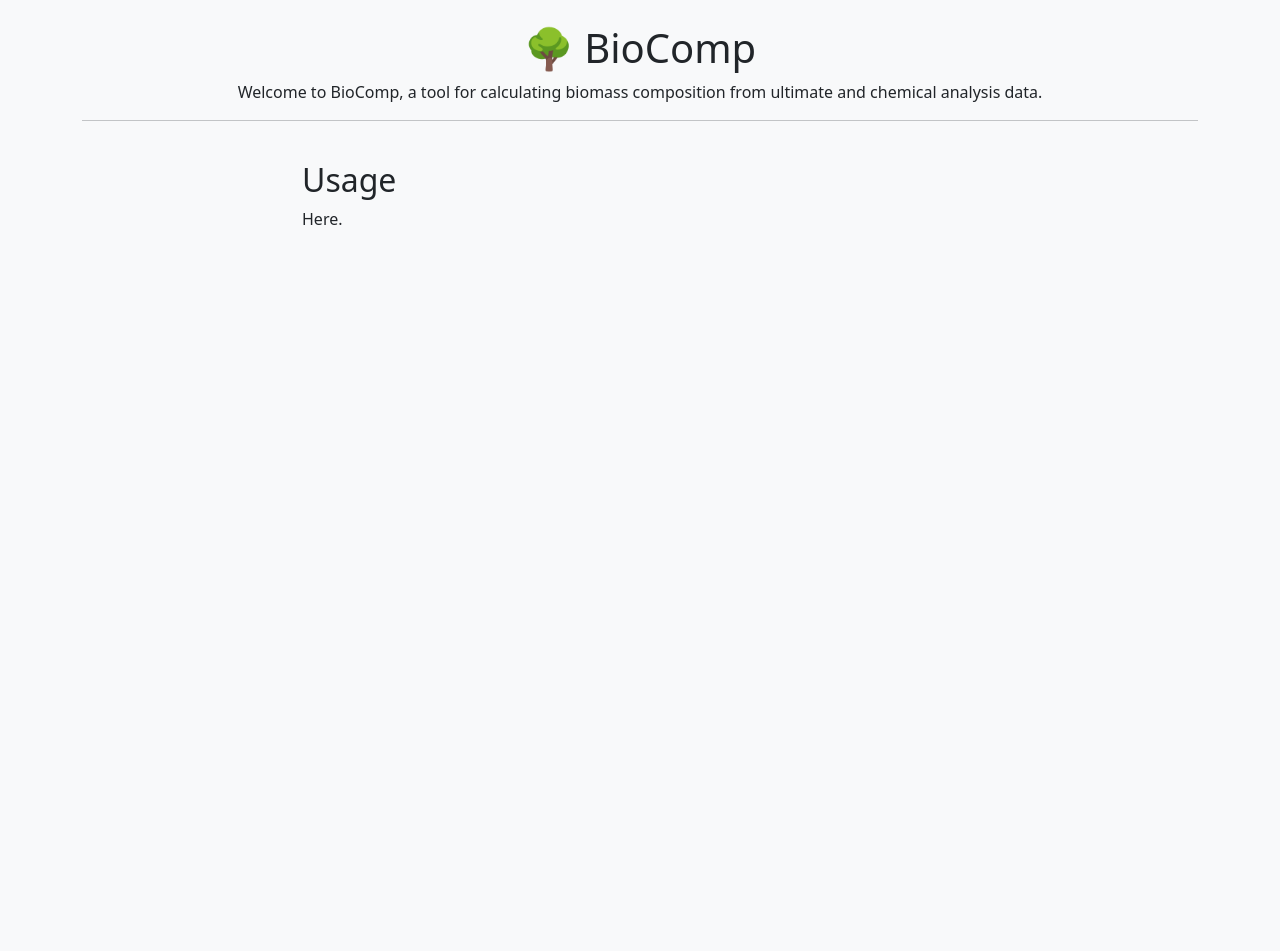
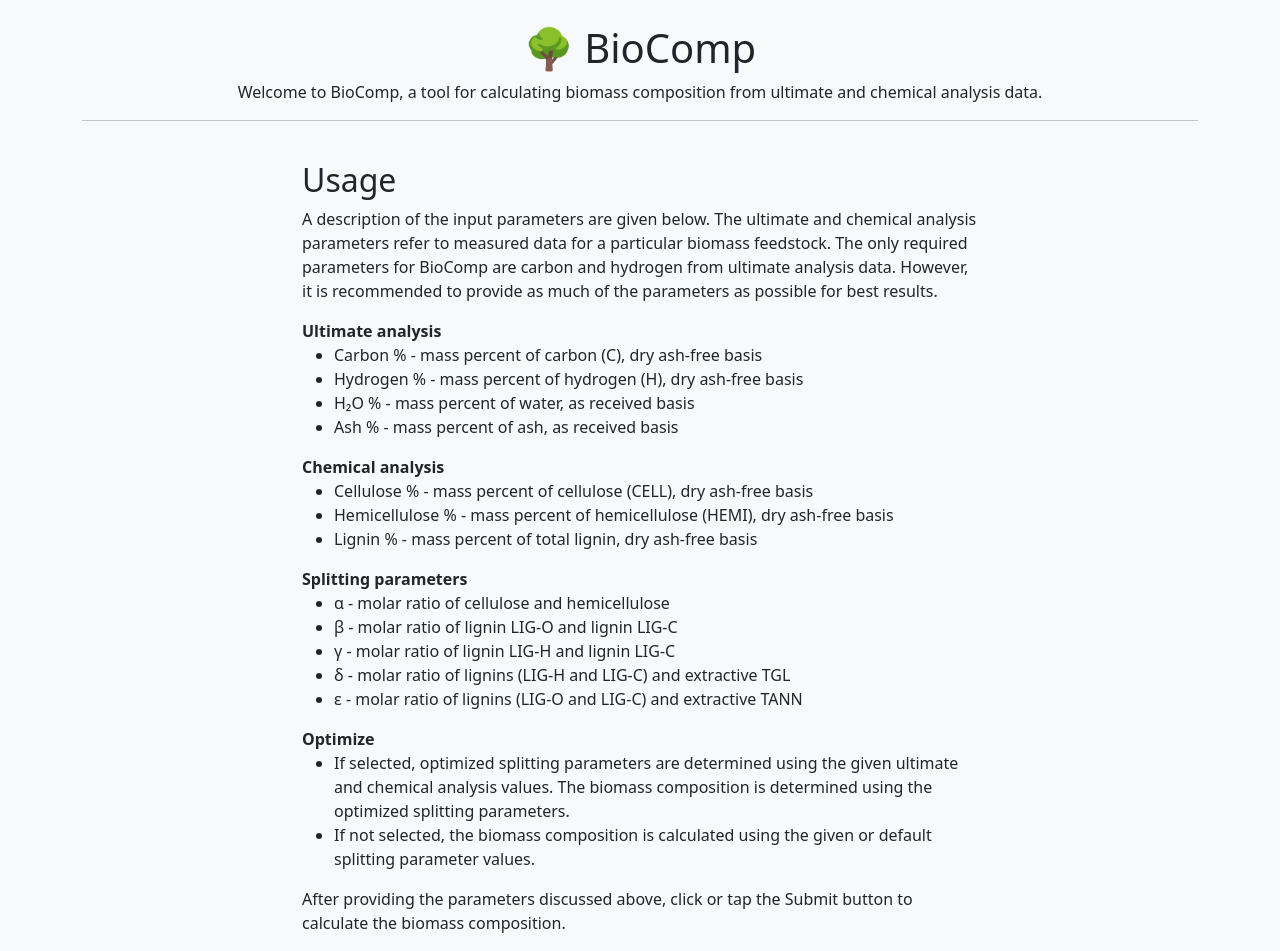
Before and after one commit to wigging/biocomp, a Flask app: page /usage in a window 1280 px wide. Before the commit the page ends 225 px from the top, so only its background shows below. Run offline with Flask 2, Linux system fonts and the light colour scheme.

Commit message:
Update the Usage page

```diff
--- a/static/style.css
+++ b/static/style.css
@@ -5,3 +5,15 @@ body {
 a {
     text-decoration: none;
 }
+
+a:hover {
+    color: #4407E6;
+    background: #EEEEEE;
+    text-decoration: none;
+}
+
+.bk-root {
+    /* margins for bokeh plot figure */
+    margin-top: 2rem;
+    margin-bottom: 2rem;
+}
--- a/templates/about.html
+++ b/templates/about.html
@@ -24,11 +24,9 @@
             <div class="col">
                 <h2>About</h2>
 
-                <p>BioComp is a web tool for estimating biomass composition using ultimate and chemical analysis data. Calculations are based on the biomass characterization method discussed in the Debiagi, Ranzi, et al. papers listed below.</p>
+                <p>BioComp is a web tool for estimating biomass composition using ultimate and chemical analysis data. Calculations are based on the biomass characterization method discussed in the Debiagi, Ranzi, et al. papers listed below. Also, see the <a href="https://chemics.readthedocs.io/en/latest/biomass_composition.html">documentation</a> for the Chemics biocomp() function for implementation details of the characterization procedure. Lastly, see the <a href="https://github.com/wigging/biocomp">GitHub</a> repository for the BioComp source code.</p>
 
-                <h2>Contact</h2>
-
-                <p>Here.</p>
+                <p>The BioComp source code is available on <a href="https://github.com/wigging/biocomp">GitHub</a>. Submit a Pull Request if you would like to contribute to the project. Questions and other comments can be submitted on the GitHub <a href="https://github.com/wigging/pythonic/issues">Issues</a> page. You can also contact Gavin Wiggins via <a href="mailto:wiggingATmeDOTcom" onclick="this.href=this.href.replace(/AT/,'&#64;').replace(/DOT/,'&#46;')">Email</a> or <a href="https://twitter.com/wigging">Twitter</a>.</p>
 
                 <h2>References</h2>
 
--- a/templates/usage.html
+++ b/templates/usage.html
@@ -24,7 +24,40 @@
             <div class="col">
                 <h2>Usage</h2>
 
-                <p>Here.</p>
+                <p>A description of the input parameters are given below. The ultimate and chemical analysis parameters refer to measured data for a particular biomass feedstock. The only required parameters for BioComp are carbon and hydrogen from ultimate analysis data. However, it is recommended to provide as much of the parameters as possible for best results.</p>
+
+                <strong>Ultimate analysis</strong>
+                <ul>
+                    <li>Carbon % - mass percent of carbon (C), dry ash-free basis </li>
+                    <li>Hydrogen % - mass percent of hydrogen (H), dry ash-free basis</li>
+                    <li>H₂O % - mass percent of water, as received basis</li>
+                    <li>Ash % - mass percent of ash, as received basis</li>
+                </ul>
+
+                <strong>Chemical analysis</strong>
+                <ul>
+                    <li>Cellulose % - mass percent of cellulose (CELL), dry ash-free basis</li>
+                    <li>Hemicellulose % - mass percent of hemicellulose (HEMI), dry ash-free basis</li>
+                    <li>Lignin % - mass percent of total lignin, dry ash-free basis</li>
+                </ul>
+
+                <strong>Splitting parameters</strong>
+                <ul>
+                    <li>α - molar ratio of cellulose and hemicellulose</li>
+                    <li>β - molar ratio of lignin LIG-O and lignin LIG-C </li>
+                    <li>γ - molar ratio of lignin LIG-H and lignin LIG-C</li>
+                    <li>δ - molar ratio of lignins (LIG-H and LIG-C) and extractive TGL</li>
+                    <li>ε - molar ratio of lignins (LIG-O and LIG-C) and extractive TANN</li>
+                </ul>
+
+                <strong>Optimize</strong>
+                <ul>
+                    <li>If selected, optimized splitting parameters are determined using the given ultimate and chemical analysis values. The biomass composition is determined using the optimized splitting parameters.</li>
+                    <li>If not selected, the biomass composition is calculated using the given or default splitting parameter values.</li>
+                </ul>
+
+                <p>After providing the parameters discussed above, click or tap the Submit button to calculate the biomass composition.</p>
+
             </div>
         </div>
     </div>
```
Also changed, not shown: templates/index.html (+7 -0 lines).
